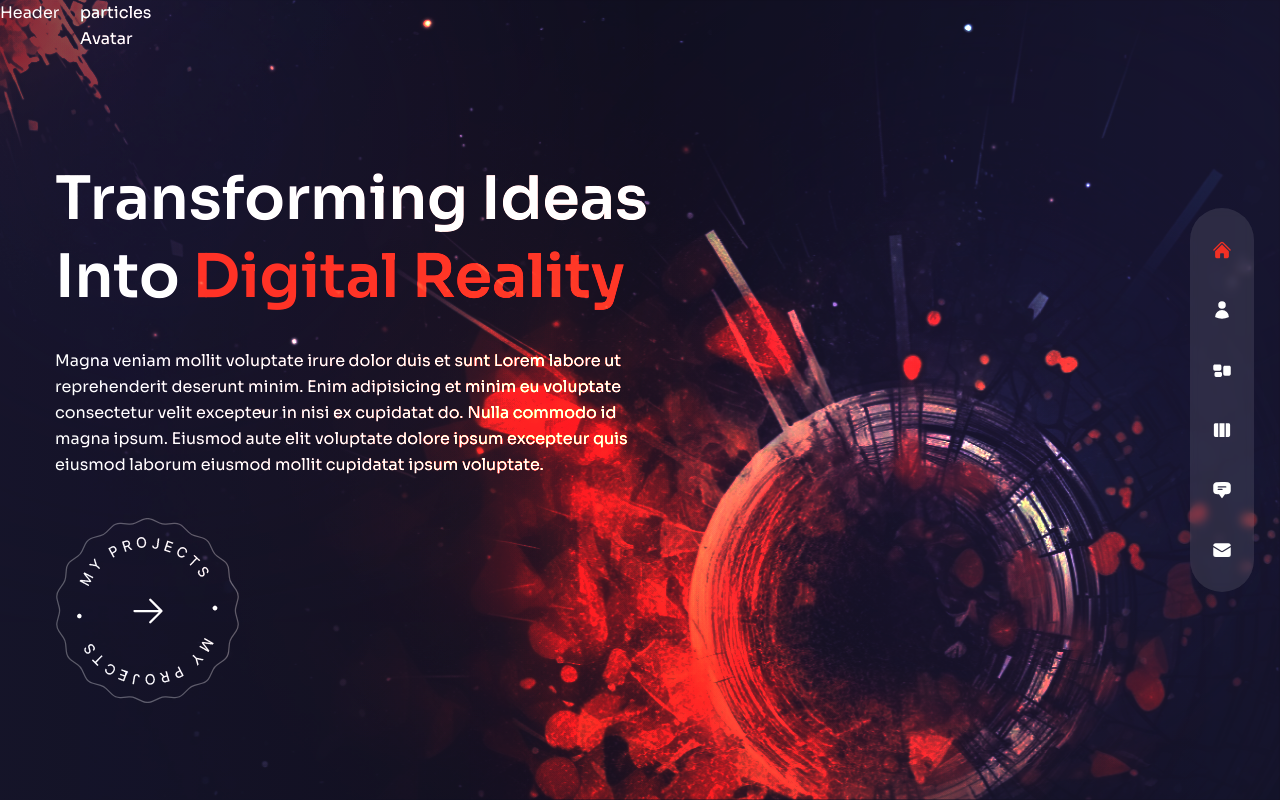
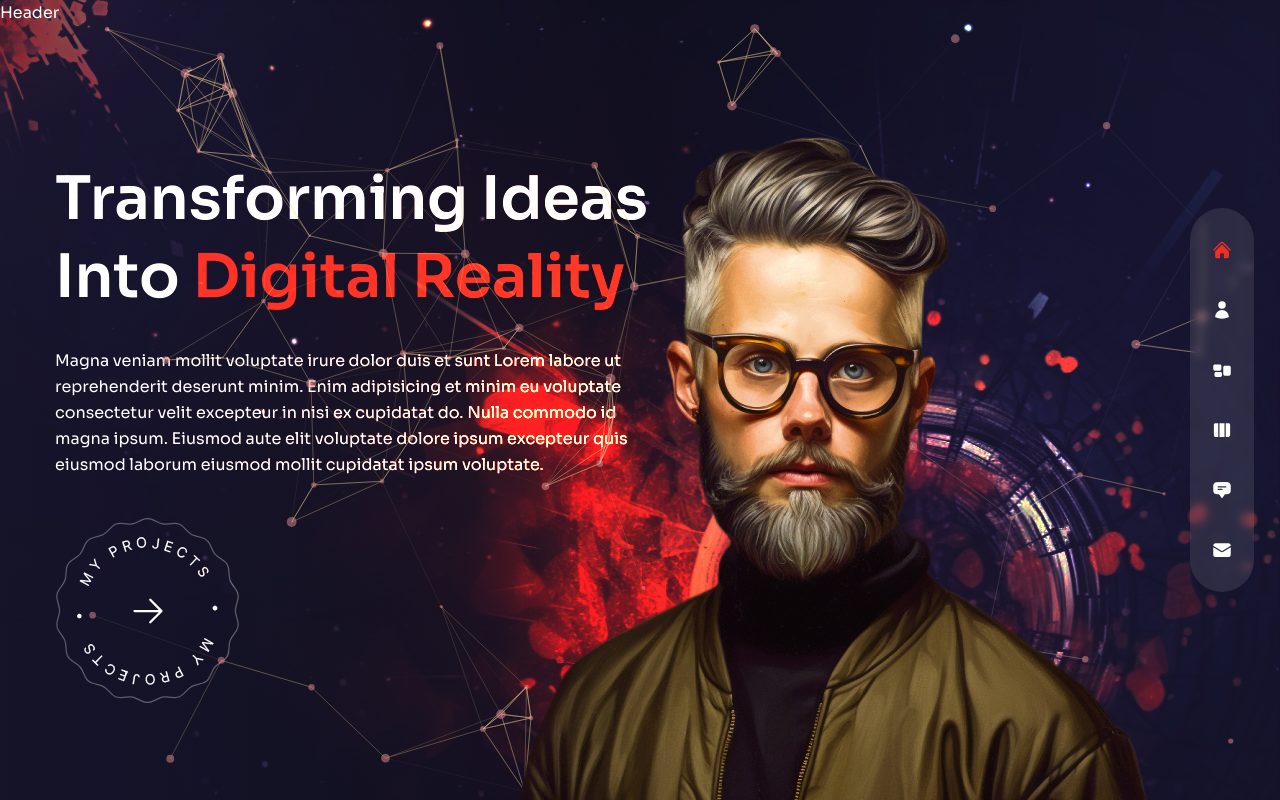
Before and after one commit to JoJoDevAdventure/jodev, a Next.js app: page / in a window 1280 px wide. Built offline with nearby package versions, Linux system fonts and the light colour scheme.

Commit message:
Home page done

```diff
--- a/components/Avatar.js
+++ b/components/Avatar.js
@@ -1,5 +1,14 @@
+import Image from "next/image";
+
 const Avatar = () => {
-  return <div>Avatar</div>;
+  return <div className="hidden xl:flex xl:max-w-none">
+    <Image src={'/avatar.png'}
+    width={737}
+    height={678}
+    alt="avatar"
+    className="translate-z-0 w-full h-full"
+    />
+  </div>;
 };
 
 export default Avatar;
--- a/components/ParticlesContainer.js
+++ b/components/ParticlesContainer.js
@@ -1,5 +1,95 @@
+import { useCallback } from 'react';
+import { Particles } from 'react-tsparticles';
+import { loadFull } from 'tsparticles';
+
+
+
 const ParticlesContainer = () => {
-  return <div>Particles Container</div>;
+  const particlesInit = useCallback(async(engine) => {
+    await loadFull(engine);
+  },[]);
+
+  const particlesLoaded = useCallback(async () => {}, []);
+
+  return <Particles
+  className='w-full h-full absolute translate-z-0'
+  id='tsparticles'
+  init={particlesInit}
+  loaded={particlesLoaded}
+  options={{
+    fullScreen: {enable: false},
+    background: {
+      color: {
+        value: ''
+      },
+    },
+    fpsLimit: 120,
+    interactivity: {
+      events: {
+        onClick: {
+          enable: false,
+          mode:'push',
+        },
+        onHover: {
+          enable: true,
+          mode: 'repulse',
+        },
+        resize: true,
+      },
+      modes: {
+        push: {
+          quantity: 90,
+        },
+        repulse: {
+          distance:100,
+          duration: 0.4,
+        }
+      }
+    },
+    particles: {
+      color: {
+        value: '#e68e8e'
+      },
+      links : {
+        color: '#f5d393',
+        distance: 150,
+        enable: true,
+        opacity: 0.5,
+        width: 1,
+      },
+      collisions: {
+        enable: true,
+      },
+      move: {
+        direction:'none',
+        enable: true,
+        outModes: {
+          default:'bounce'
+        },
+        random: false,
+        speed: 1,
+        straight: false,
+      },
+      number: {
+        density: {
+          enable:true,
+          area: 800,
+        },
+        value: 80
+      },
+      opacity:{
+        value: 0.5,
+      },
+      shape: {
+        type: 'circle'
+      },
+      size: {
+        value: {min: 1, max: 5}
+      },
+    },
+    detectRetina: true,
+  }}
+  />
 };
 
 export default ParticlesContainer;
--- a/pages/index.js
+++ b/pages/index.js
@@ -1,5 +1,6 @@
 import { motion } from "framer-motion";
 import AvatarImg from "../components/Avatar";
+import ParticlesCont from "../components/ParticlesContainer";
 import ProjectsBtn from "../components/ProjectsBtn";
 
 import { fadeIn } from "../variants";
@@ -56,11 +57,18 @@
         {/* bg img */}
         <div className="bg-none xl:bg-explosion xl:bg-cover xl:bg-right xl:bg-no-repeat w-full h-full absolute mix-blend-color-dodge translate-z-0"></div>
         {/* particles */}
-        <div>particles</div>
+        <ParticlesCont/>
         {/* avatar img */}
-        <div>
+        <motion.div
+          className="w-full h-full max-w-[737px] max-h-[678px] absolute -bottom-32 lg:bottom-0 lg:right-[8%]"
+          variants={fadeIn("up", 0.2)}
+          initial="hidden"
+          animate="show"
+          exit="hidden"
+          transition={{duration:1, ease: 'easeIn'}}
+        >
           <AvatarImg />
-        </div>
+        </motion.div>
       </div>
     </div>
   );
```
